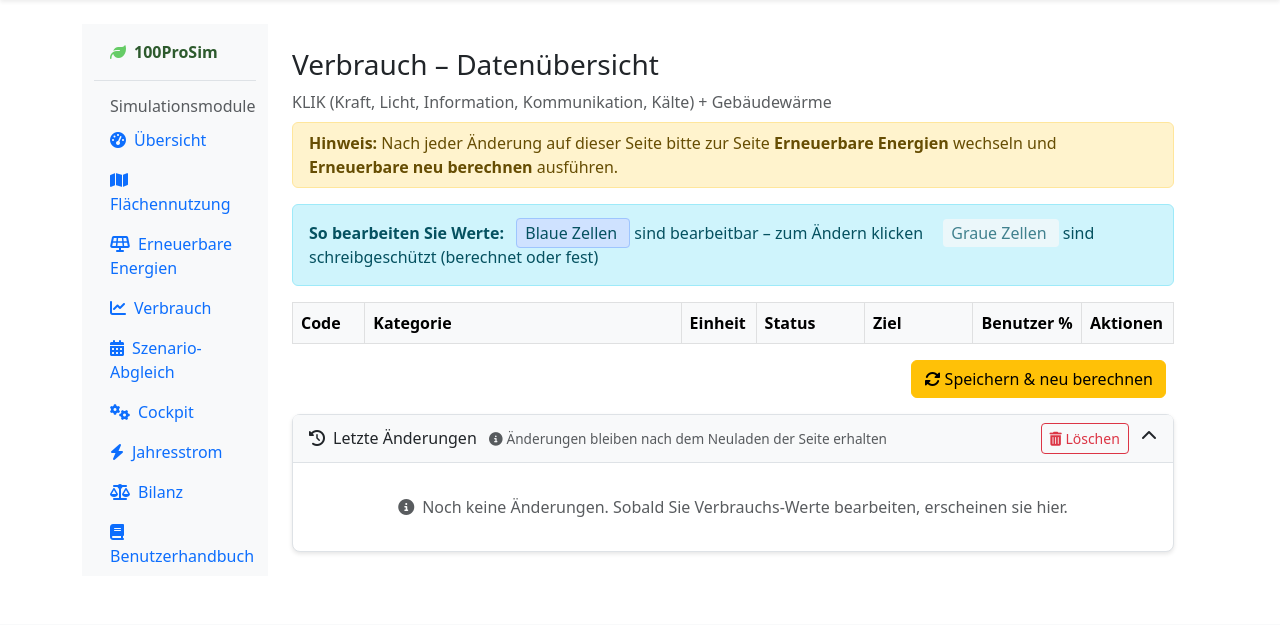
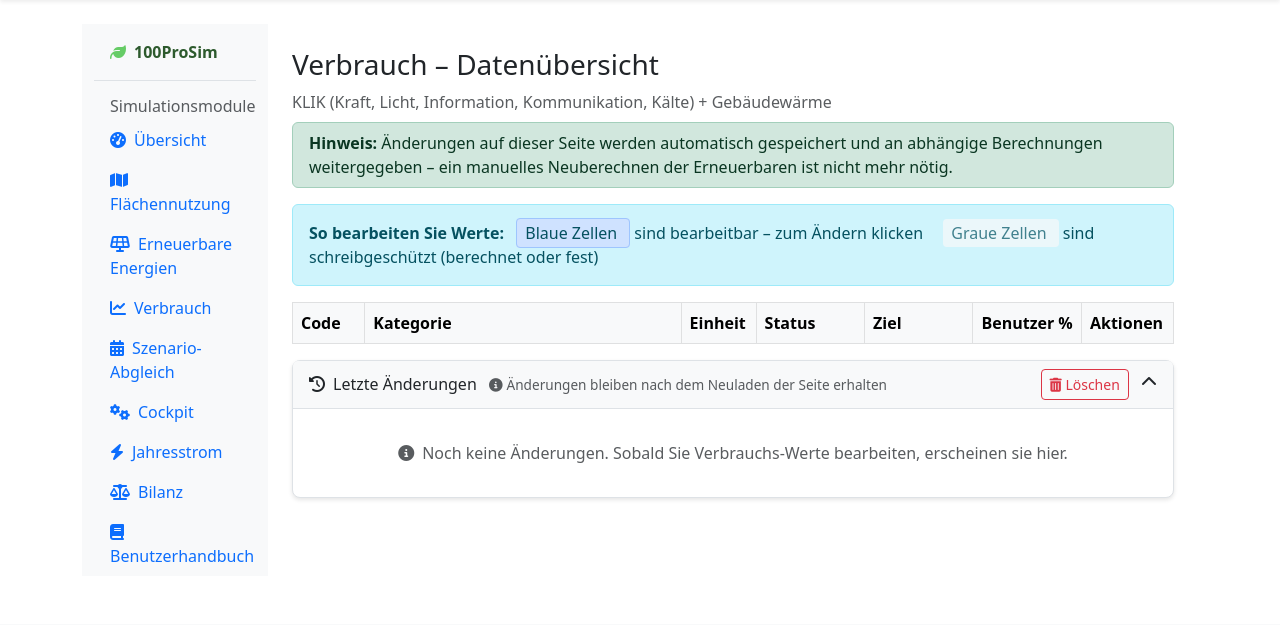
Before and after one commit to deepti1999/100prosim-runtime, a Django app: page /verbrauch/ in a window 1280 px wide. Shown: the part 56-681 px from the top of the page. Run offline with Django 4.2, Linux system fonts and the light colour scheme; data that the repository does not hold is empty.

Commit message:
stakeholder-4-E: auto-cascade on every user change (T24, T25, T26, T27)
Per PDF §2.4.4: 'Bei 100prosim-Excel erfolgt die gesamte Kalkulation
von Flächen, Erneuerbaren oder Verbrauch nach jeder Änderung sofort
automatisch.' Users should not have to press Recalculate Renewables.

Important distinction (from my plan §4.4): this is CASCADE PROPAGATION,
not auto-Balance. Balance (§2.4.3) stays a manual 2-button choice.

Changes:

Backend (T25):
- simulator/input_api.py::save_renewable_user_input: drop
  save(skip_cascade=True), call save() so dependency propagation runs.
  Refresh item from DB afterwards so the response reflects any
  cascade-updated target_value.

Frontend (T24, T26, T27):
- /verbrauch/: the loud yellow 'Hinweis: bitte zur Seite Erneuerbare
  wechseln und Recalculate ausführen' banner replaced with a green
  'Änderungen werden automatisch gespeichert und weitergegeben' — the
  cascade handles everything.
- /verbrauch/: bulk 'Speichern & neu berechnen' button is now
  admin-only ({% if user.is_staff %}) and labelled 'Alles neu
  berechnen (Admin)' — a force-refresh escape hatch. Regular users
  rely on per-cell auto-save that already cascades.
- /renewable/: 'Erneuerbare neu berechnen' button is now admin-only
  with the same pattern.

LandUse (T26): already has autoSaveValue() with 1s debounce since
before this phase (landuse_list.html ~line 1532). No change needed.

Verification:
- V2: 16/16 pass across test_bb_current_app + test_bb_e2e +
  test_bb_admin_baseline + test_bb_renewable_edit. The last one
  already exercises the save_renewable_user_input endpoint and its
  cascade semantics.
- V3: API contracts — endpoints still return same shape, just without
  skip_cascade semantics on save_renewable_user_input.
- V4 localhost: both admin-only buttons rendered only for staff users
  (template {% if %} guard).

Co-Authored-By: Claude Opus 4.7 (1M context) <noreply@anthropic.com>

```diff
--- a/simulator/input_api.py
+++ b/simulator/input_api.py
@@ -376,7 +376,13 @@ def save_renewable_user_input(request):
         numeric_value = float(user_input)
         old_value = item.user_input
         item.user_input = numeric_value
-        item.save(skip_cascade=True)
+        # Phase 4-E (T25): fire cascade so dependent cells recompute
+        # automatically — the Excel behaviour stakeholders expect per
+        # PDF §2.4.4. This is cascade propagation, NOT a Balance run.
+        item.save()
+
+        # Re-read after save so target_value reflects any cascade-updated state.
+        item.refresh_from_db()
 
         return JsonResponse({
             'success': True,
--- a/simulator/templates/simulator/verbrauch.html
+++ b/simulator/templates/simulator/verbrauch.html
@@ -11,8 +11,8 @@
         <main class="col-md-9 ms-sm-auto col-lg-10 px-md-4 mt-4">
     <h3>Verbrauch – Datenübersicht</h3>
     <p class="text-muted mb-2">KLIK (Kraft, Licht, Information, Kommunikation, Kälte) + Gebäudewärme</p>
-    <div class="alert alert-warning py-2 mb-3" role="alert">
-        <strong>Hinweis:</strong> Nach jeder Änderung auf dieser Seite bitte zur Seite <strong>Erneuerbare Energien</strong> wechseln und <strong>Erneuerbare neu berechnen</strong> ausführen.
+    <div class="alert alert-success py-2 mb-3" role="alert">
+        <strong>Hinweis:</strong> Änderungen auf dieser Seite werden automatisch gespeichert und an abhängige Berechnungen weitergegeben – ein manuelles Neuberechnen der Erneuerbaren ist nicht mehr nötig.
     </div>
 
     <!-- Legend for editable fields -->
@@ -126,11 +126,18 @@
         </tbody>
     </table>
 
+    {# Phase 4-E (T24, T27): individual cell edits already auto-save + #}
+    {# cascade on Verbrauch (see keydown/blur handlers further down). #}
+    {# The bulk "Speichern & neu berechnen" button stays as an admin #}
+    {# escape hatch to force-refresh the whole page after many edits. #}
+    {% if user.is_staff %}
     <div class="text-end mt-3">
-        <button class="btn btn-warning me-2" id="saveRecalcBtn">
-            <i class="fas fa-sync-alt"></i> Speichern &amp; neu berechnen
+        <button class="btn btn-warning me-2" id="saveRecalcBtn"
+                title="Admin-Funktion: komplette Neuberechnung erzwingen">
+            <i class="fas fa-sync-alt"></i> Alles neu berechnen (Admin)
         </button>
     </div>
+    {% endif %}
 
     <!-- Recent Changes Panel -->
     <div class="card mt-3" id="verbrauch-changes-panel">
@@ -832,7 +839,7 @@
                     saveRecalcInProgress = false;
                     preserveCellValueForSaveRecalc = false;
                     btn.disabled = false;
-                    btn.innerHTML = '<i class="fas fa-sync-alt"></i> Speichern &amp; neu berechnen';
+                    btn.innerHTML = '<i class="fas fa-sync-alt"></i> Alles neu berechnen (Admin)';
                 }
             });
         }
```
Also changed, not shown: simulator/templates/simulator/renewable_list.html (+9 -2 lines).
